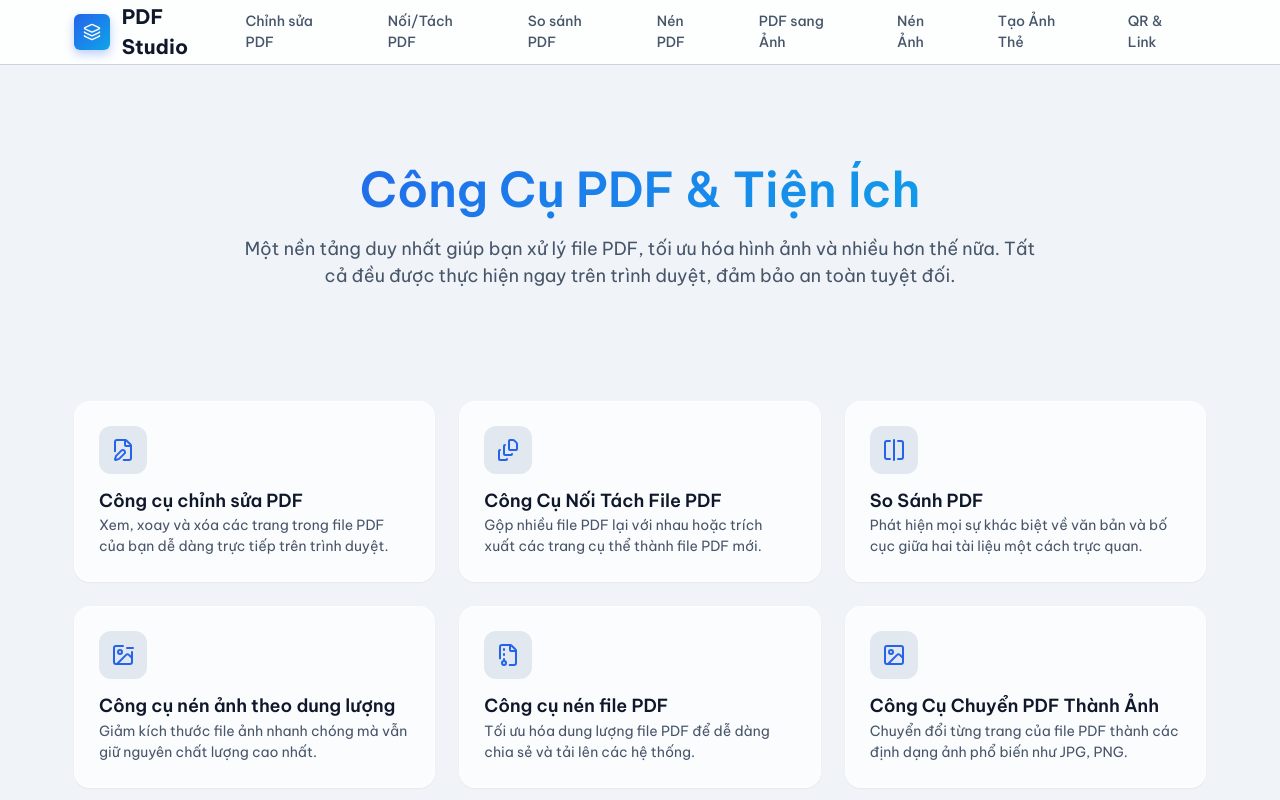
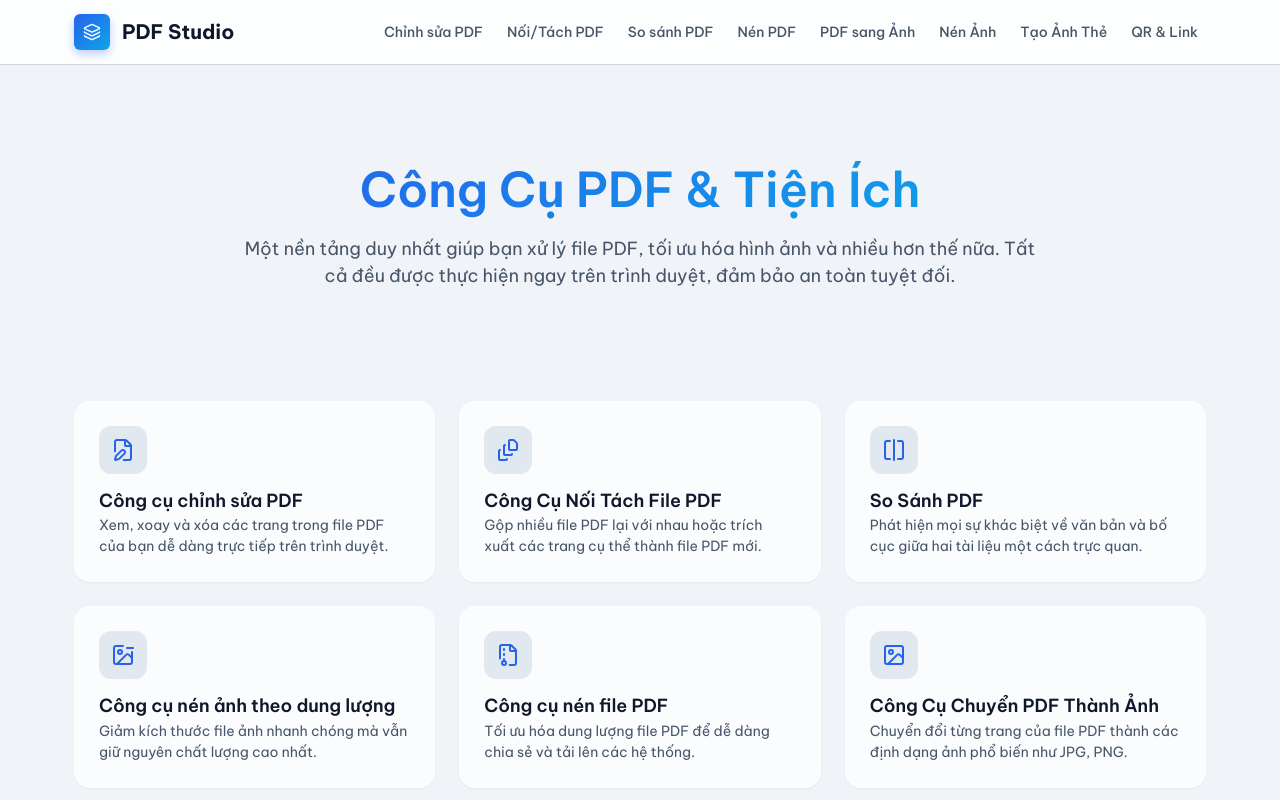
Before and after one commit to rchg2025/pdfstudio, a React (Vite) app: page / in a window 1280 px wide. Shown: the top 800 px of the page. Built offline with nearby package versions, Linux system fonts and the light colour scheme.

Commit message:
style: Fix navbar wrapping by reducing gap and padding

```diff
--- a/src/components/Navbar.css
+++ b/src/components/Navbar.css
@@ -43,7 +43,7 @@
 
 .navbar-links {
   display: flex;
-  gap: 1.25rem;
+  gap: 0.5rem;
   align-items: center;
 }
 
@@ -52,8 +52,9 @@
   font-weight: 500;
   font-size: 0.875rem;
   transition: all 0.2s;
-  padding: 0.5rem 0.75rem;
+  padding: 0.5rem 0.5rem;
   border-radius: var(--radius-md);
+  white-space: nowrap;
 }
 
 .nav-link:hover {
@@ -73,7 +74,7 @@
   padding: 0.5rem;
 }
 
-@media (max-width: 860px) {
+@media (max-width: 992px) {
   .mobile-menu-btn {
     display: block;
   }
```
